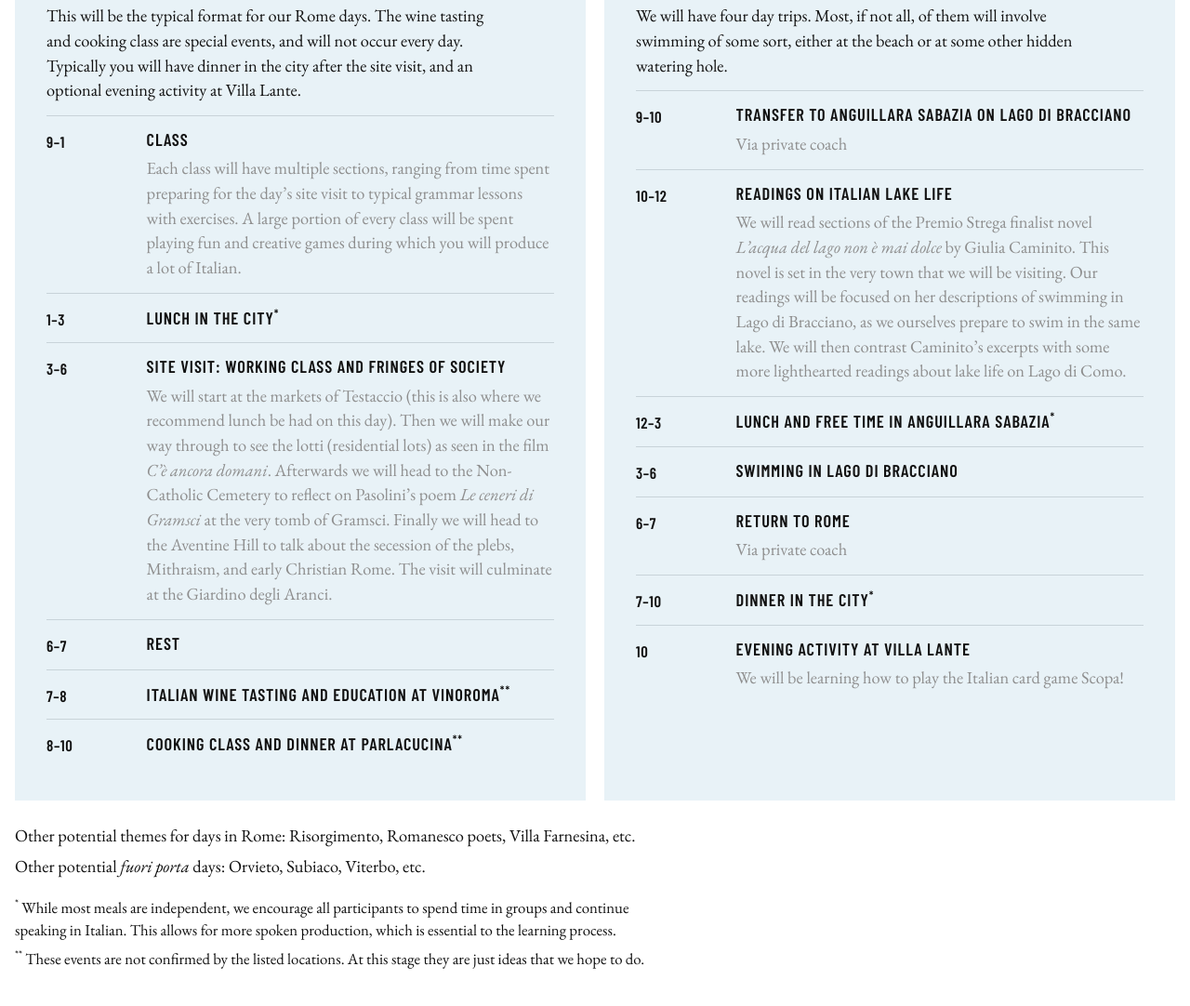
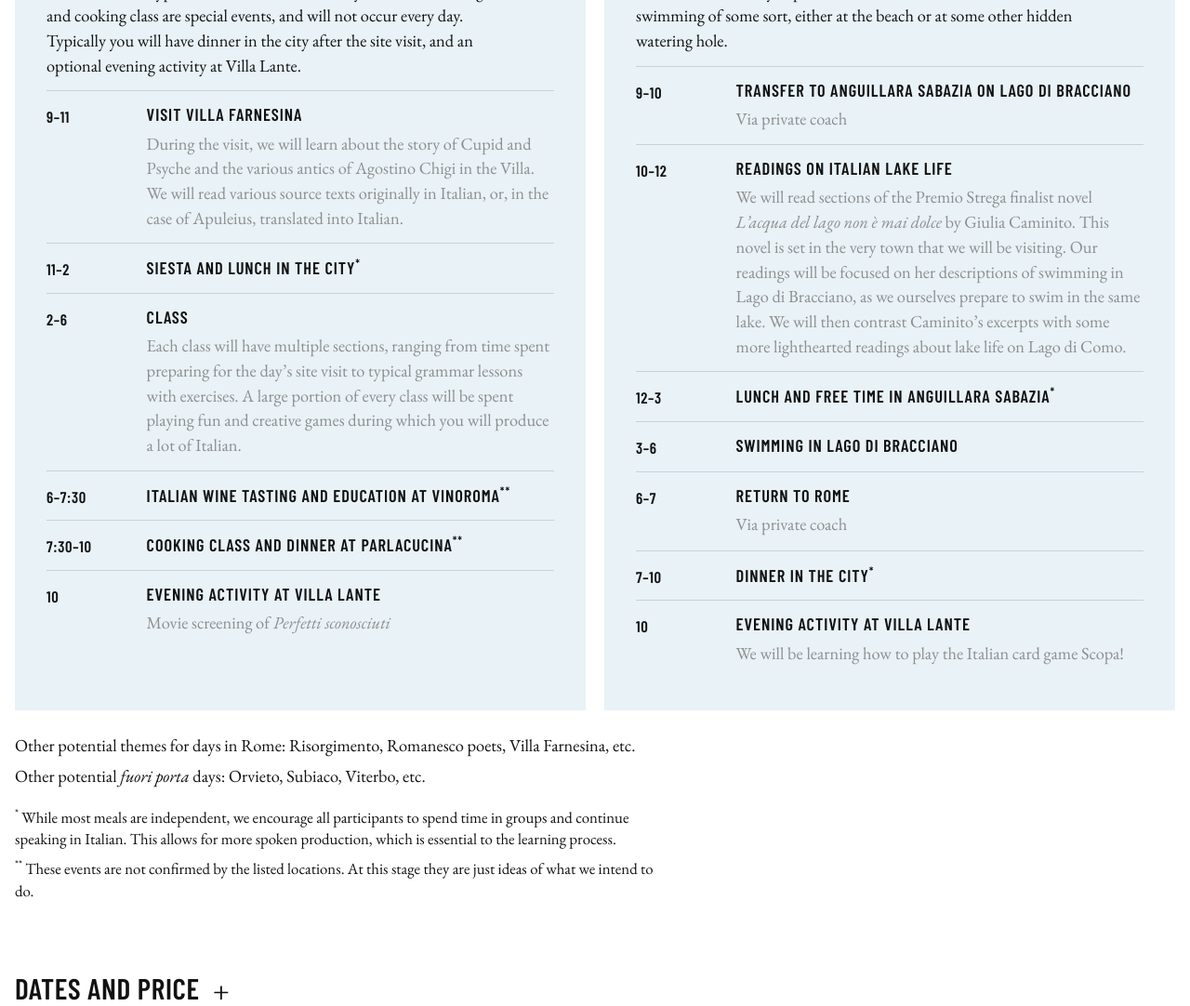
Before and after one commit to Nuram5852/nel-mezzo-site, a plain HTML site: page program.html in a window 1280 px wide. Shown: the part 2279-3361 px from the top of the page at 93% size. Drawn offline with nearby package versions, Linux system fonts and the light colour scheme.

Commit message:
Update the Rome sample day and replace "We hope to" wording
Co-Authored-By: Claude Opus 5.5 <noreply@anthropic.com>
Claude-Session: https://claude.ai/code/session_014ozJt35ddKzW19EXcCBKgf

```diff
--- a/program.html
+++ b/program.html
@@ -946,7 +946,7 @@ figure.feature-fig { margin: 0; min-width: 0; }
       <h2 class="section-label" id="about-h">The program</h2>
       <p>This program consists of 12 days in the city of Rome and its environs and more than 60 hours of Italian instruction across classroom time, site visits, and group activities. It will be led by two native Italians certified as Italian teachers with decades of experience, and an American Latinist with over five years of experience leading groups on educational trips around Italy.</p>
       <p>The classroom time will be light and playful, yet intense and effective insofar as Italian will be the only means of communication. The site visits will be focused around themes, and will connect real Italian literature with locations visited. The activities will teach various cultural aspects of Italian life.</p>
-      <p>Of course, it will be the middle of summer. We understand that it will be sweltering. That is why we intend to do as the Italians do and go <i>fuori porta</i> for some much-needed beach and swimming time as often as possible.</p>
+      <p>Of course, it will be the middle of summer. We understand that it will be sweltering. That is why we will do as the Italians do and go <i>fuori porta</i> for some much-needed beach and swimming time as often as possible.</p>
     </div>
   </section>
 
@@ -970,14 +970,15 @@ figure.feature-fig { margin: 0; min-width: 0; }
         <h3>Rome</h3>
         <p class="sd-blurb">This will be the typical format for our Rome days. The wine tasting and cooking class are special events, and will not occur every day. Typically you will have dinner in the city after the site visit, and an optional evening activity at Villa Lante.</p>
         <ol class="sd-sched">
-          <li><span class="sd-time">9–1</span><div class="sd-what"><h4>Class</h4>
+          <li><span class="sd-time">9–11</span><div class="sd-what"><h4>Visit Villa Farnesina</h4>
+            <p class="sd-more">During the visit, we will learn about the story of Cupid and Psyche and the various antics of Agostino Chigi in the Villa. We will read various source texts originally in Italian, or, in the case of Apuleius, translated into Italian.</p></div></li>
+          <li><span class="sd-time">11–2</span><div class="sd-what"><h4>Siesta and lunch in the city<sup>*</sup></h4></div></li>
+          <li><span class="sd-time">2–6</span><div class="sd-what"><h4>Class</h4>
             <p class="sd-more">Each class will have multiple sections, ranging from time spent preparing for the day’s site visit to typical grammar lessons with exercises. A large portion of every class will be spent playing fun and creative games during which you will produce a lot of Italian.</p></div></li>
-          <li><span class="sd-time">1–3</span><div class="sd-what"><h4>Lunch in the city<sup>*</sup></h4></div></li>
-          <li><span class="sd-time">3–6</span><div class="sd-what"><h4>Site visit: Working class and Fringes of Society</h4>
-            <p class="sd-more">We will start at the markets of Testaccio (this is also where we recommend lunch be had on this day). Then we will make our way through to see the lotti (residential lots) as seen in the film <i>C’è ancora domani</i>. Afterwards we will head to the Non-Catholic Cemetery to reflect on Pasolini’s poem <i>Le ceneri di Gramsci</i> at the very tomb of Gramsci. Finally we will head to the Aventine Hill to talk about the secession of the plebs, Mithraism, and early Christian Rome. The visit will culminate at the Giardino degli Aranci.</p></div></li>
-          <li><span class="sd-time">6–7</span><div class="sd-what"><h4>Rest</h4></div></li>
-          <li><span class="sd-time">7–8</span><div class="sd-what"><h4>Italian wine tasting and education at VinoRoma<sup>**</sup></h4></div></li>
-          <li><span class="sd-time">8–10</span><div class="sd-what"><h4>Cooking class and dinner at ParlaCucina<sup>**</sup></h4></div></li>
+          <li><span class="sd-time">6–7:30</span><div class="sd-what"><h4>Italian wine tasting and education at VinoRoma<sup>**</sup></h4></div></li>
+          <li><span class="sd-time">7:30–10</span><div class="sd-what"><h4>Cooking class and dinner at ParlaCucina<sup>**</sup></h4></div></li>
+          <li><span class="sd-time">10</span><div class="sd-what"><h4>Evening activity at Villa Lante</h4>
+            <p class="sd-more">Movie screening of <i>Perfetti sconosciuti</i></p></div></li>
         </ol>
         </article>
         <article class="sd-box" id="sd-fp">
@@ -1004,7 +1005,7 @@ figure.feature-fig { margin: 0; min-width: 0; }
       </div>
       <div class="sd-notes">
         <p class="sd-foot"><sup>*</sup> While most meals are independent, we encourage all participants to spend time in groups and continue speaking in Italian. This allows for more spoken production, which is essential to the learning process.</p>
-        <p class="sd-foot"><sup>**</sup> These events are not confirmed by the listed locations. At this stage they are just ideas that we hope to do.</p>
+        <p class="sd-foot"><sup>**</sup> These events are not confirmed by the listed locations. At this stage they are just ideas of what we intend to do.</p>
       </div>
     </div>
   </section>
@@ -1093,7 +1094,7 @@ figure.feature-fig { margin: 0; min-width: 0; }
   <section id="feedback" aria-labelledby="fb-h">
     <div class="wrap">
       <h2 class="section-label" id="fb-h">Feedback</h2>
-      <p class="apply-intro">We hope to eventually run programs for beginner Italian learners as well. Please leave your name and email if you are interested in staying up to date with our future programs.</p>
+      <p class="apply-intro">Our goal is to eventually run programs for beginner Italian learners as well. Please leave your name and email if you are interested in staying up to date with our future programs.</p>
       <p class="apply-intro" style="margin-top:1.6em">In addition, we would also love to know what you think about this program as it is: are there any themes or sites in particular that you would be interested in? Let us know here!</p>
       <form class="app-form fb-form" id="fb-form" novalidate>
       <p hidden><label>Leave this empty <input name="bot-field" tabindex="-1" autocomplete="off"></label></p>
```
Also changed, not shown: index.html (+2 -2 lines).
